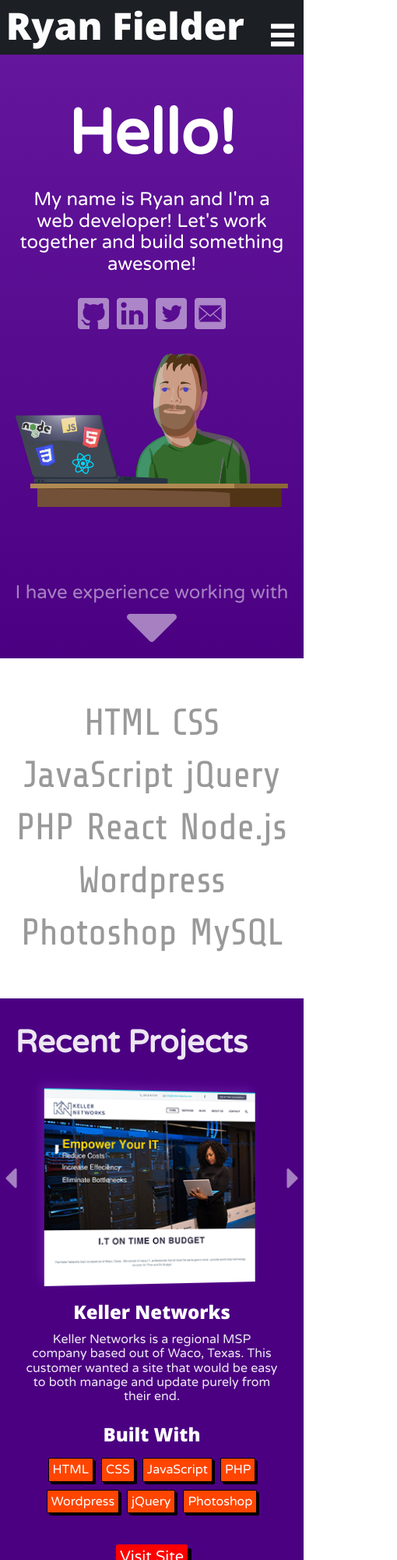
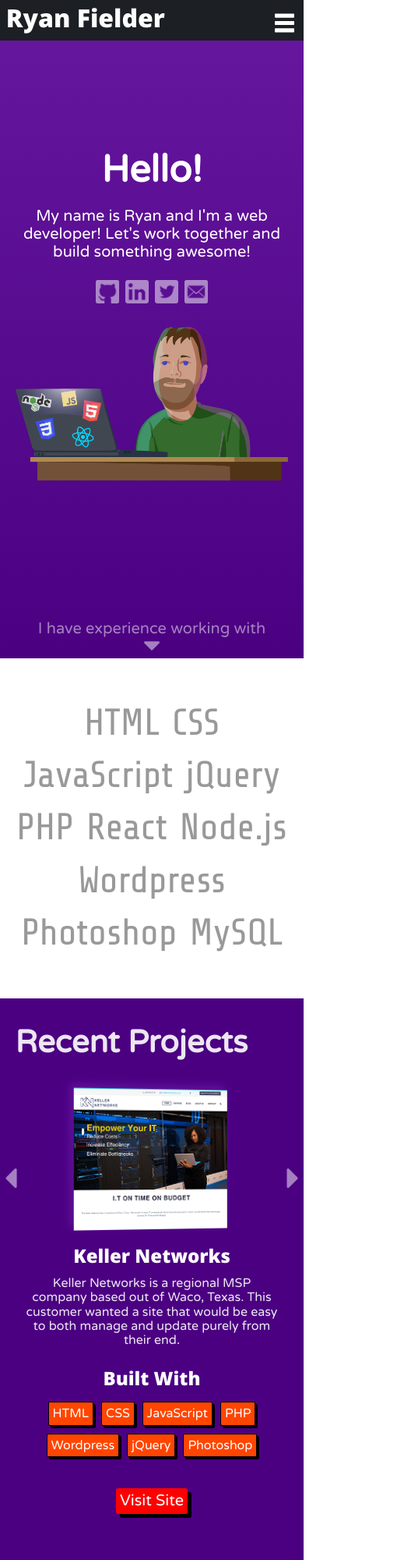
Before and after one commit to rybo9000/portfolio, a plain HTML site: page index.html in a window 390 px wide. Shown: the top 2000 px of the page at 78% size, 510 px wide, since content can reach past the window. Drawn offline with nearby package versions, Linux system fonts and the light colour scheme.

Commit message:
more reponsive

```diff
--- a/index.html
+++ b/index.html
@@ -113,7 +113,7 @@
                                 </p>
                                 <p>
                                     I love spending time with my wife and daughter and am a big proponent of a healthy work life balance.  I believe Bigfoot is real and
-                                    attend a few Bigfoot conventions every year.  I am addicted to the Queso at @torchystacos and believe it is a spiritual experience.
+                                    attend a few Bigfoot conventions every year.  I am addicted to the queso at <a href="https://torchystacos.com" target="_blank">Torchys Tacos</a> and believe it is a spiritual experience.
                                 </p>
                             </div>
                         </div>
--- a/style.css
+++ b/style.css
@@ -32,8 +32,6 @@
     display: none;
     height: 30px;
     width: 30px;
-
-
 }
 
 .fullWidth {
@@ -82,6 +80,7 @@
     flex-direction: row;
     flex-wrap: nowrap;
     justify-content: space-between;
+    flex-basis: 100%;
 }
 
 .portfolio p {
@@ -94,6 +93,7 @@
     flex-direction: row;
     flex-wrap: nowrap;
     justify-content: space-between;
+    flex-shrink: 1;
 }
 
 
@@ -126,6 +126,7 @@
     flex-direction: column;
     justify-content: center;
     padding: 0 10px;
+    flex-shrink: 2;
 }
 
 .portfolioArrow img {
@@ -134,6 +135,16 @@
 
 .portfolioArrow img:hover {
     opacity: 0.7;
+}
+
+.aboutMeText a:link, .aboutMeText a:visited {
+    text-decoration: none;
+    color: #000000;
+}
+
+.aboutMeText a:hover, .aboutMeText a:active {
+    text-decoration: none;
+    color: red;
 }
 
 .portfolioSiteImg {
@@ -392,18 +403,9 @@ nav li a:hover {
     width: 100%;
 }
 
-.AboutMeText {
-    display: flex;
-    flex-direction: column;
-    text-align: center;
-    justify-content: center;
-    align-items: center;
+.aboutMeText {
     font-family: 'Varela Round', sans-serif;
-    font-size: 1.25rem;
-    color: black;
-    text-align: center;
-    background-color: blue;
-    padding: 5px;
+    font-size: 1.15rem;
 
 
 }
@@ -523,6 +525,11 @@ footer a:hover, a:active {
 
 
 @media screen and (max-width:860px) {
+
+    .aboutMeContainer {
+        flex-direction: column;
+    }
+
     .itsMe {
         margin: 0px 5px 50px 5px;
         padding: 10px 10px 0 10px;
@@ -722,5 +729,72 @@ footer a:hover, a:active {
         display: none;
     }
 
+    @media screen and (max-width:415px) {
+
+        .portfolioArrow {
+            justify-content: flex-start;
+            padding: 110px 2px 0 2px;
+        }
+
+        .portfolioSiteImg {
+            width: 200px;
+            height: 180px;
+            margin: 8px 5px;
+            transform: perspective(1000px) rotateY(10deg);
+        }
+
+        .portfolioArrow img {
+            width: 25px;
+            height: 25px;
+        }
+
+        }
+
+        header h1 {
+            font-family: 'Open Sans', sans-serif;
+            font-size: 2rem;
+            margin: 0;
+            display: inline-block;
+        }
+
+        #menu {
+            height: 25px;
+            width: 25px;
+        }
+
+        .itsMe {
+            margin: 0px 5px 50px 5px;
+            padding: 10px 10px 0 10px;
+        }
+
+        .itsMeInner h2 {
+            font-size: 3rem;
+            margin: 0px;
+            padding: 0px;
+        }
+
+        .itsMeInner {
+            text-align: center;
+            font-size: 1.25rem;
+
+        }
+
+        .experience {
+            font-size: 1.25rem;
+        }
+
+        .experience img {
+            width: 20px;
+            height: 20px;
+        }
+
+        .itsMeLinksContainer img {
+            margin: 4px;
+            width: 30px;
+            height: 30px;
+            opacity: 0.5;
+        }
+
+
 
 }
```
